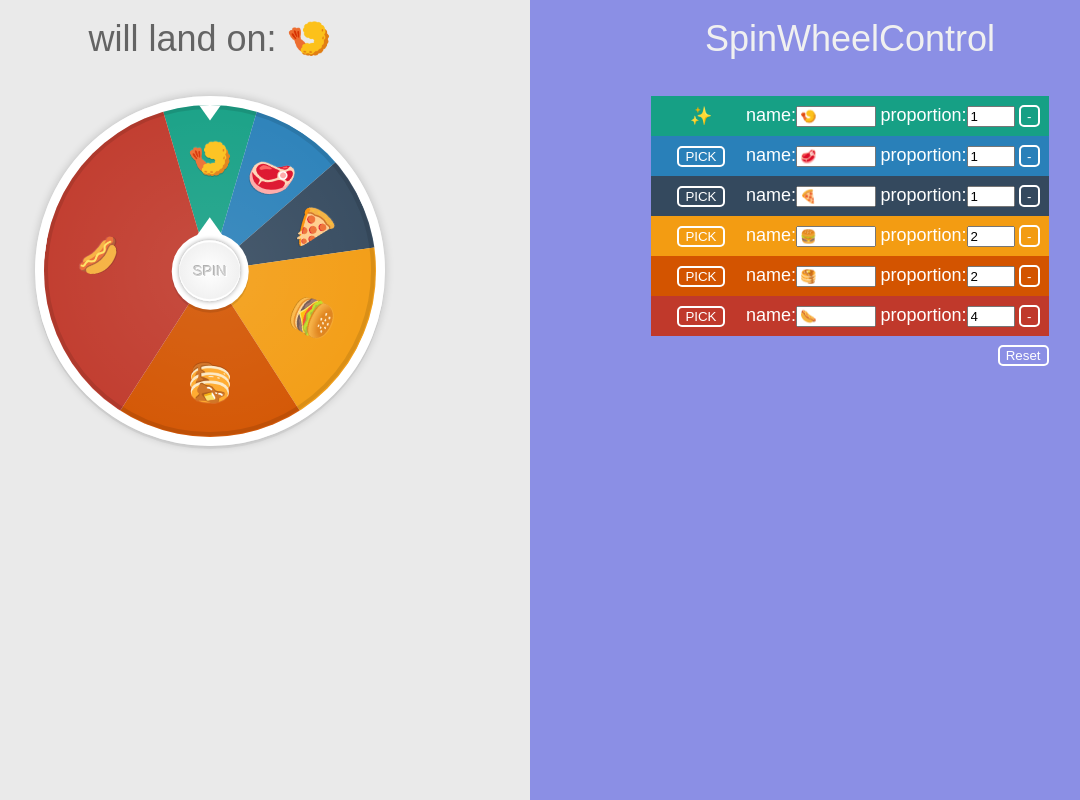
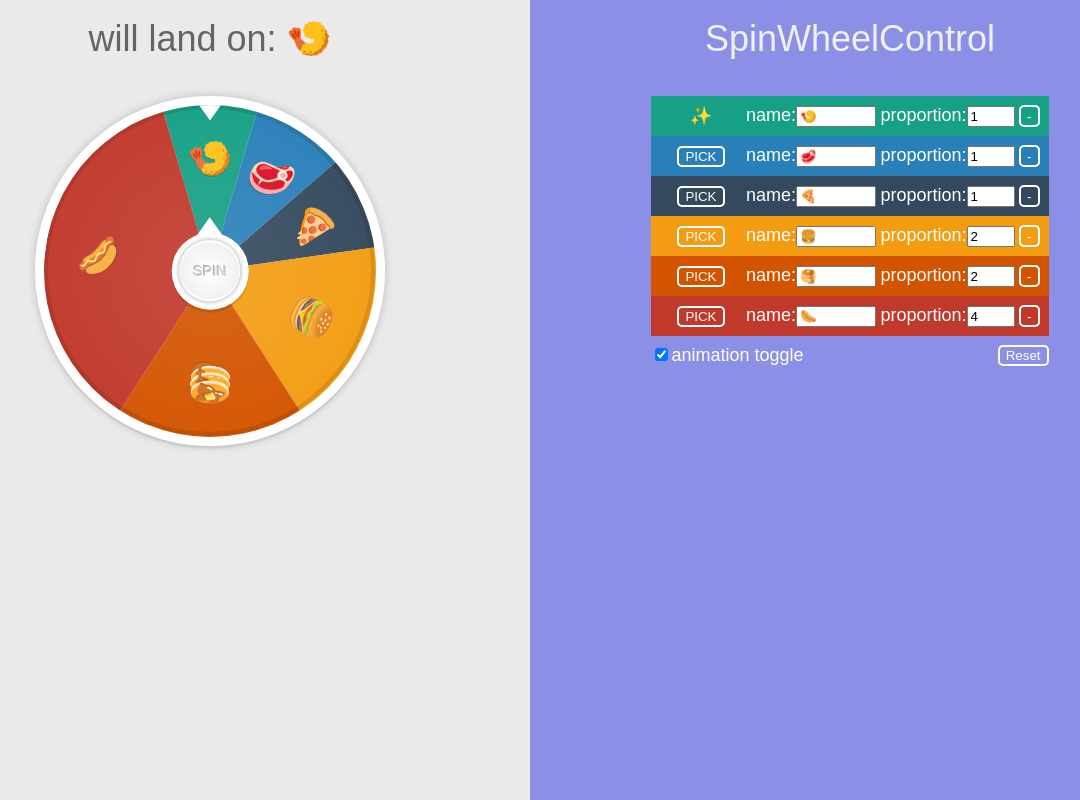
Before and after one commit to bigiCrab/react-spin-wheel, a React (Create React App) app: page / in a window 1280 px wide. Shown: the whole page, without its empty margins (110-1190 px from the left). Built offline with nearby package versions, Linux system fonts and the light colour scheme.

Commit message:
add animation toggle in control component

```diff
--- a/src/App.tsx
+++ b/src/App.tsx
@@ -13,7 +13,7 @@ export type Prize = {
 export type SpinWheelSetting = {
   landOnIdx: number; // well land on index of the prizes
   prizes: Prize[]; //  contents of the board
-  ux: { baseRotationTime: number; baseDegree: number }; // spin animations
+  ux: { baseRotationTime: number; baseDegree: number; spinAniEnable: boolean }; // spin animations
   ui?: { width: string; fontSize: string }; // wheel sizes
 };
 
@@ -53,8 +53,10 @@ const SPIN_WHEEL_SETTING: SpinWheelSetting = {
     },
   ],
   ux: {
-    baseRotationTime: 4,
+    // TODO add additional animations time range, transition porp
+    baseRotationTime: 4, // rotation time
     baseDegree: 7 * 360, // minimum rotation angle
+    spinAniEnable: true,
   },
   ui: {
     width: "350px",
@@ -96,6 +98,7 @@ const App = () => {
       <div className="right-container flex-column-center">
         <div className="header-text">SpinWheelControl</div>
         <div className="spin-wheel-control-container">
+          {/* TODO refactor those onXXfunction */}
           <SpinWheelControl
             spinWheelSetting={spinWheelSetting}
             onLandOnIdxChangeHandler={(index) => {
@@ -133,6 +136,18 @@ const App = () => {
             onResetHandler={() => {
               setSpinWheelSetting(SPIN_WHEEL_SETTING);
             }}
+            onToggleSpinAnimationHandler={() => {
+              setSpinWheelSetting((pre) => {
+                const { ux } = pre;
+                return {
+                  ...pre,
+                  ux: {
+                    ...ux,
+                    spinAniEnable: !ux.spinAniEnable,
+                  },
+                };
+              });
+            }}
           ></SpinWheelControl>
         </div>
       </div>
--- a/src/components/spin-wheel-control/spin-wheel-control.component.tsx
+++ b/src/components/spin-wheel-control/spin-wheel-control.component.tsx
@@ -3,12 +3,13 @@ import { Prize, SpinWheelSetting } from "../../App";
 import "./spin-wheel-control.styles.scss";
 
 const SpinWheelControl = ({
-  spinWheelSetting: { prizes, landOnIdx },
+  spinWheelSetting: { prizes, landOnIdx, ux },
   onLandOnIdxChangeHandler,
   onPrizeNameChangeHandler,
   onProportionChangeHandler,
   onDeleteHandler,
   onResetHandler,
+  onToggleSpinAnimationHandler,
 }: {
   spinWheelSetting: SpinWheelSetting;
   onLandOnIdxChangeHandler: (index: number) => void;
@@ -22,6 +23,7 @@ const SpinWheelControl = ({
   ) => void;
   onDeleteHandler: (prize: Prize) => void;
   onResetHandler: () => void;
+  onToggleSpinAnimationHandler: () => void;
 }) => {
   return (
     <div className="spin-wheel-control">
@@ -85,6 +87,15 @@ const SpinWheelControl = ({
           </div>
         ))}
       </div>
+      {/* TODO encapsul id */}
+      <input
+        type="checkbox"
+        id="animation-toggle"
+        value="spinAniEnable"
+        checked={ux.spinAniEnable}
+        onChange={onToggleSpinAnimationHandler}
+      />
+      <label htmlFor="animation-toggle">animation toggle</label>
       <button
         aria-label="reset button"
         onClick={onResetHandler}
--- a/src/components/spin-wheel/spin-wheel.component.tsx
+++ b/src/components/spin-wheel/spin-wheel.component.tsx
@@ -14,7 +14,7 @@ const SpinWheel = ({
   const {
     prizes,
     landOnIdx,
-    ux: { baseRotationTime, baseDegree },
+    ux: { baseRotationTime, baseDegree, spinAniEnable },
   } = spinWheelSetting;
 
   // for spin animations
@@ -102,7 +102,9 @@ const SpinWheel = ({
           className="inner-wheel"
           style={{
             rotate: `${innerWheelRotate}deg`,
-            transition: `all ${baseRotationTime}s cubic-bezier(0.11,-0.03, 0, 1)`,
+            transition: spinAniEnable
+              ? `all ${baseRotationTime}s cubic-bezier(0.11,-0.03, 0, 1)`
+              : "",
           }}
         >
           {prizes.map((prize, i, prizes) => {
```
